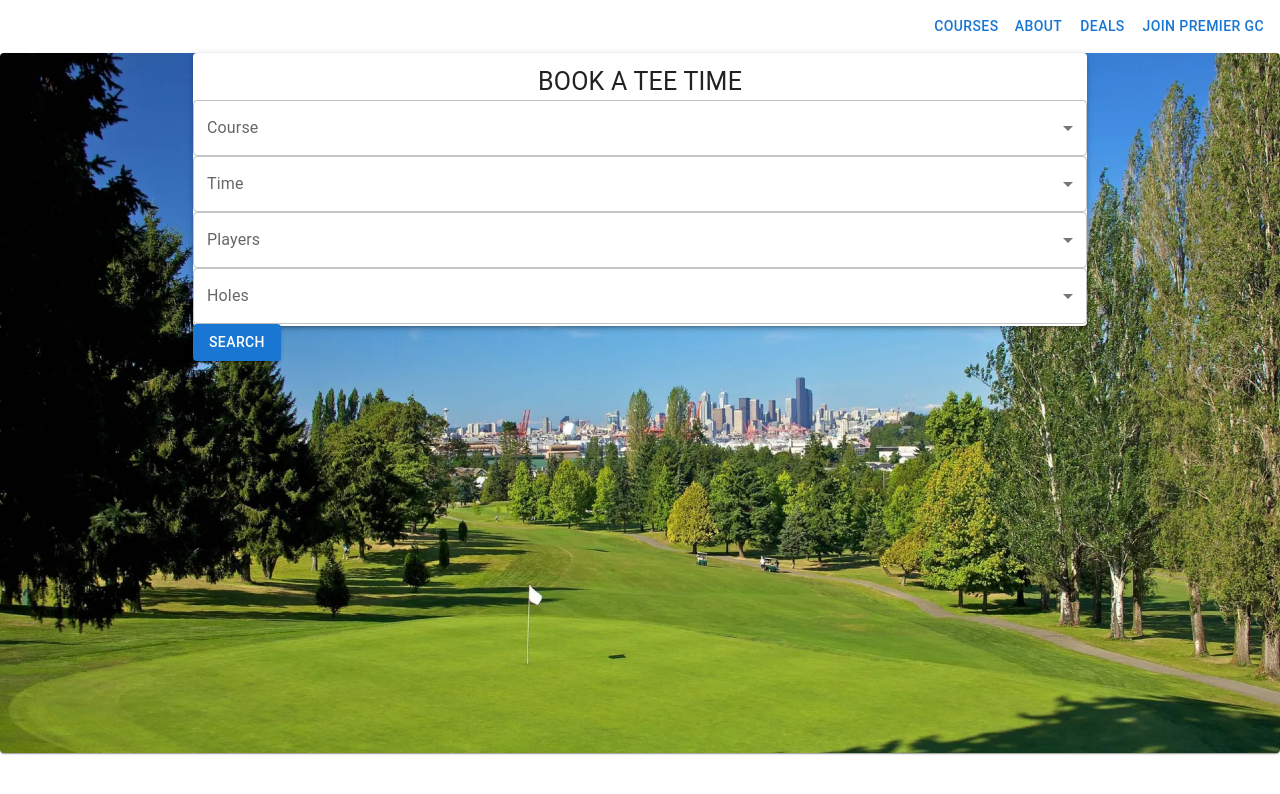
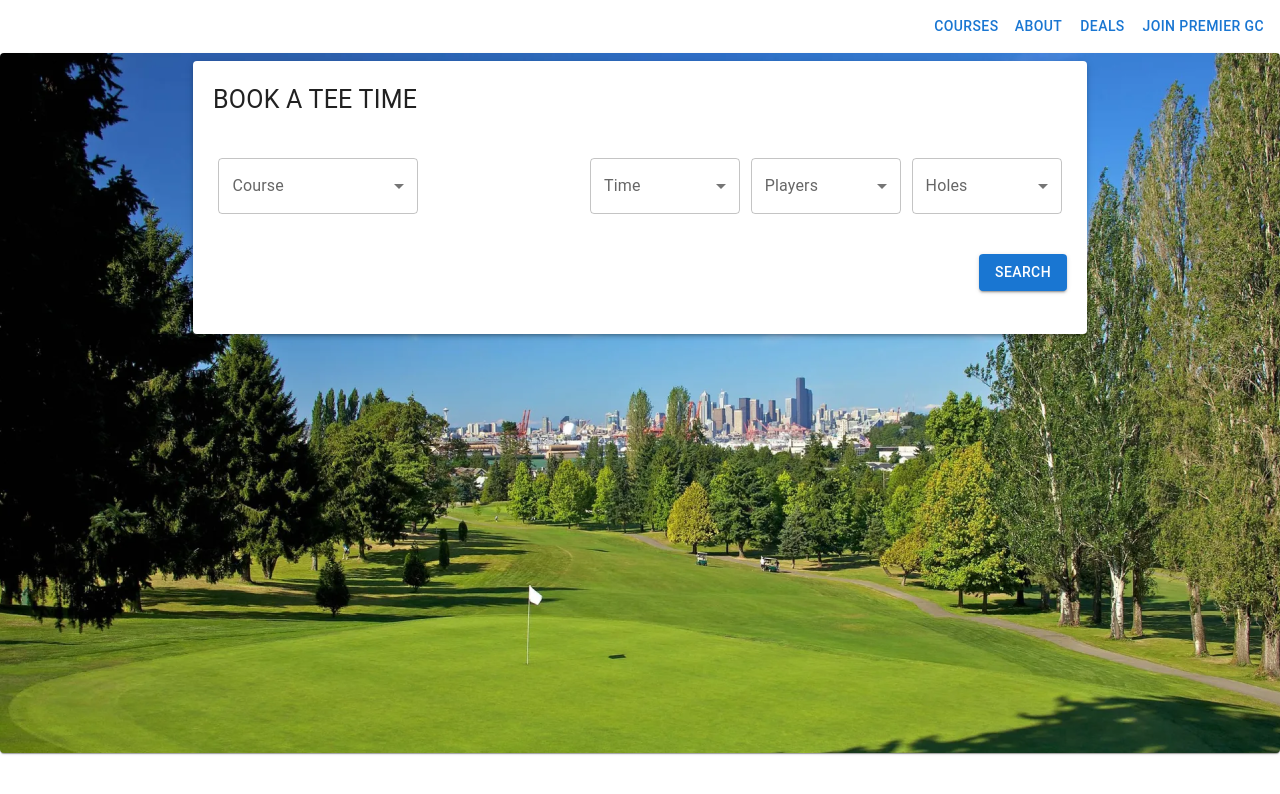
Before and after one commit to joyfullyx/premier-golf-mock, a React (Create React App) app: page / in a window 1280 px wide. Shown: the top 794 px of the page. Built offline with nearby package versions, Linux system fonts and the light colour scheme.

Commit message:
select menu styling

```diff
--- a/src/components/BookForm/BookForm.js
+++ b/src/components/BookForm/BookForm.js
@@ -1,5 +1,5 @@
 import React, { useState, useEffect } from "react";
-import { Box, Paper, Typography, Button } from "@mui/material";
+import { Box, Paper, Typography, Button, Container, Grid } from "@mui/material";
 import TextField from "@mui/material/TextField";
 import AdapterDateFns from "@mui/lab/AdapterDateFns";
 import LocalizationProvider from "@mui/lab/LocalizationProvider";
@@ -31,24 +31,33 @@ export default function BookForm() {
   };
 
   return (
+    <div>
+      <Grid container justifyContent="space-around" alignItems="center">
         <Box
           sx={{
             display: "flex",
             flexWrap: "wrap",
             justifyContent: "center",
-
-        // "& > :not(style)": {
-        //   m: 1,
-        //   width: 900,
-        //   height: 500,
-        // },
+            alignItems: "center",
+            "& > :not(style)": {
+              m: 1,
+              width: 894,
+              height: 273,
+            },
           }}
         >
-      <Paper elevation={3} style={styles.formStyle}>
-        <Typography align="center" style={styles.headerStyle}>
+          {/* <Grid container justifyContent="space-around" alignItems="center"> */}
+          <Paper elevation={3}>
+            <Typography align="flex-start" style={styles.headerStyle}>
               BOOK A TEE TIME
             </Typography>
-        <FormControl fullWidth>
+            <Grid
+              container
+              direction="row"
+              // justifyContent="space-around"
+              style={styles.selectStyle}
+            >
+              <FormControl style={styles.courseStyle}>
                 <InputLabel id="demo-simple-select-label">Course</InputLabel>
                 <Select
                   labelId="demo-simple-select-label"
@@ -61,19 +70,35 @@ export default function BookForm() {
                 >
                   <MenuItem value="interbay">Interbay Golf Center</MenuItem>
                   <MenuItem value="jackson">Jackson Park Golf Course</MenuItem>
-            <MenuItem value="jefferson">Jefferson Park Golf COurse</MenuItem>
-            <MenuItem value="westSeattle">West Seattle Golf Course</MenuItem>
+                  <MenuItem value="jefferson">
+                    Jefferson Park Golf COurse
+                  </MenuItem>
+                  <MenuItem value="westSeattle">
+                    West Seattle Golf Course
+                  </MenuItem>
                   <MenuItem value="bellevue">Bellevue Golf Course</MenuItem>
-            <MenuItem value="crossroads">Crossroads Par 3 Golf Course</MenuItem>
-            <MenuItem value="legion">Legion Memorial Golf Course</MenuItem>
+                  <MenuItem value="crossroads">
+                    Crossroads Par 3 Golf Course
+                  </MenuItem>
+                  <MenuItem value="legion">
+                    Legion Memorial Golf Course
+                  </MenuItem>
                   <MenuItem value="walter">Walter E. Hall Golf Course</MenuItem>
                   <MenuItem value="lynnwood">Lynnwood Golf Course</MenuItem>
                   <MenuItem value="cedarcrest">Cedarcrest Golf Course</MenuItem>
-            <MenuItem value="lakePadden">Lake Padden Golf Course</MenuItem>
+                  <MenuItem value="lakePadden">
+                    Lake Padden Golf Course
+                  </MenuItem>
                 </Select>
               </FormControl>
+              <Box
+                sx={{
+                  width: 150,
+                }}
+              >
                 <LocalizationProvider dateAdapter={AdapterDateFns}>
                   <DatePicker
+                    style={styles.dateStyle}
                     label="Date"
                     value={booking}
                     onChange={(newBooking) => {
@@ -82,7 +107,8 @@ export default function BookForm() {
                     renderInput={(params) => <TextField {...params} />}
                   />
                 </LocalizationProvider>
-        <FormControl fullWidth>
+              </Box>
+              <FormControl style={styles.timePlayersHolesStyle}>
                 <InputLabel id="demo-simple-select-label">Time</InputLabel>
                 <Select
                   labelId="demo-simple-select-label"
@@ -97,7 +123,7 @@ export default function BookForm() {
                   <MenuItem value="evening">Evening (4PM - 8AM)</MenuItem>
                 </Select>
               </FormControl>
-        <FormControl fullWidth>
+              <FormControl style={styles.timePlayersHolesStyle}>
                 <InputLabel id="demo-simple-select-label">Players</InputLabel>
                 <Select
                   labelId="demo-simple-select-label"
@@ -112,7 +138,7 @@ export default function BookForm() {
                   <MenuItem value="4">4</MenuItem>
                 </Select>
               </FormControl>
-        <FormControl fullWidth>
+              <FormControl style={styles.timePlayersHolesStyle}>
                 <InputLabel id="demo-simple-select-label">Holes</InputLabel>
                 <Select
                   labelId="demo-simple-select-label"
@@ -125,19 +151,43 @@ export default function BookForm() {
                   <MenuItem value="18">18</MenuItem>
                 </Select>
               </FormControl>
+            </Grid>
+            <Grid
+              container
+              justifyContent="flex-end"
+              alignItems="flex-end"
+              style={styles.searchButtonStyle}
+            >
               <Button variant="contained">SEARCH</Button>
+            </Grid>
           </Paper>
         </Box>
+      </Grid>
+      {/* </Grid> */}
+    </div>
   );
 }
 
 const styles = {
   headerStyle: {
     fontSize: 25,
-    marginTop: 10,
+    padding: 20,
   },
-  formStyle: {
-    width: 894,
-    height: 273,
+  courseStyle: {
+    width: 200,
+  },
+  dateStyle: {
+    width: 150,
+  },
+  timePlayersHolesStyle: {
+    width: 150,
+  },
+  selectStyle: {
+    justifyContent: "space-around",
+    alignItems: "center",
+    padding: 20,
+  },
+  searchButtonStyle: {
+    padding: 20,
   },
 };
--- a/src/components/Navigation/Nav.js
+++ b/src/components/Navigation/Nav.js
@@ -1,12 +1,15 @@
-import React from "react";
-
+import React, { useState } from "react";
 import { Button, Menu, Box, List, ListItem, ListItemText } from "@mui/material";
+// import Logo from "../assets/Logo.png";
 
 export default function BasicMenu() {
-  const [anchorEl, setAnchorEl] = React.useState(null);
+  const [anchorEl, setAnchorEl] = useState(null);
+  const [about, setAbout] = useState(null);
   const open = Boolean(anchorEl);
+  const openAbout = Boolean(about);
   const handleClick = (event) => {
     setAnchorEl(event.currentTarget);
+    setAbout(event.currentTarget);
   };
   const handleClose = () => {
     setAnchorEl(null);
@@ -21,6 +24,7 @@ export default function BasicMenu() {
           p: 1,
         }}
       >
+        {/* <Logo /> */}
         <Button
           id="basic-button"
           aria-controls="basic-menu"
@@ -65,27 +69,10 @@ export default function BasicMenu() {
           aria-haspopup="true"
           aria-expanded={open ? "true" : undefined}
           // onClick={handleClick}
+          onMouseOver={handleClick}
         >
           ABOUT
         </Button>
-        {/* <Button
-          id="basic-button"
-          aria-controls="basic-menu"
-          aria-haspopup="true"
-          aria-expanded={open ? "true" : undefined}
-          // onClick={handleClick}
-        >
-          PGC Instruction Academy
-        </Button> */}
-        {/* <Button
-          id="basic-button"
-          aria-controls="basic-menu"
-          aria-haspopup="true"
-          aria-expanded={open ? "true" : undefined}
-          // onClick={handleClick}
-        >
-          Footgolf
-        </Button> */}
         <Button
           id="basic-button"
           aria-controls="basic-menu"
@@ -95,15 +82,6 @@ export default function BasicMenu() {
         >
           DEALS
         </Button>
-        {/* <Button
-          id="basic-button"
-          aria-controls="basic-menu"
-          aria-haspopup="true"
-          aria-expanded={open ? "true" : undefined}
-          // onClick={handleClick}
-        >
-          Fall Aerification
-        </Button> */}
         <Button
           id="basic-button"
           aria-controls="basic-menu"
--- a/src/pages/Home.js
+++ b/src/pages/Home.js
@@ -1,16 +1,18 @@
 import React from "react";
-import { Box, Paper } from "@mui/material";
+import { Box, Paper, Grid } from "@mui/material";
 import BookForm from "../components/BookForm/BookForm";
 import WestSeattle from "../assets/WestSeattle.png";
 
 export default function Home() {
   return (
     <div>
-      <Box>
+      <Grid container justifyContent="center" alignItems="center">
         <Paper style={styles.boxImage}>
+          {/* <Box style={styles.boxStyle}> */}
           <BookForm />
+          {/* </Box> */}
         </Paper>
-      </Box>
+      </Grid>
     </div>
   );
 }
@@ -21,4 +23,8 @@ const styles = {
     width: "100%",
     height: 700,
   },
+  boxStyle: {
+    justifyContent: "center",
+    alignItems: "center",
+  },
 };
```
Also changed, not shown: src/assets/Logo.png (added). Lines whose indentation alone changed are shown as unchanged.
